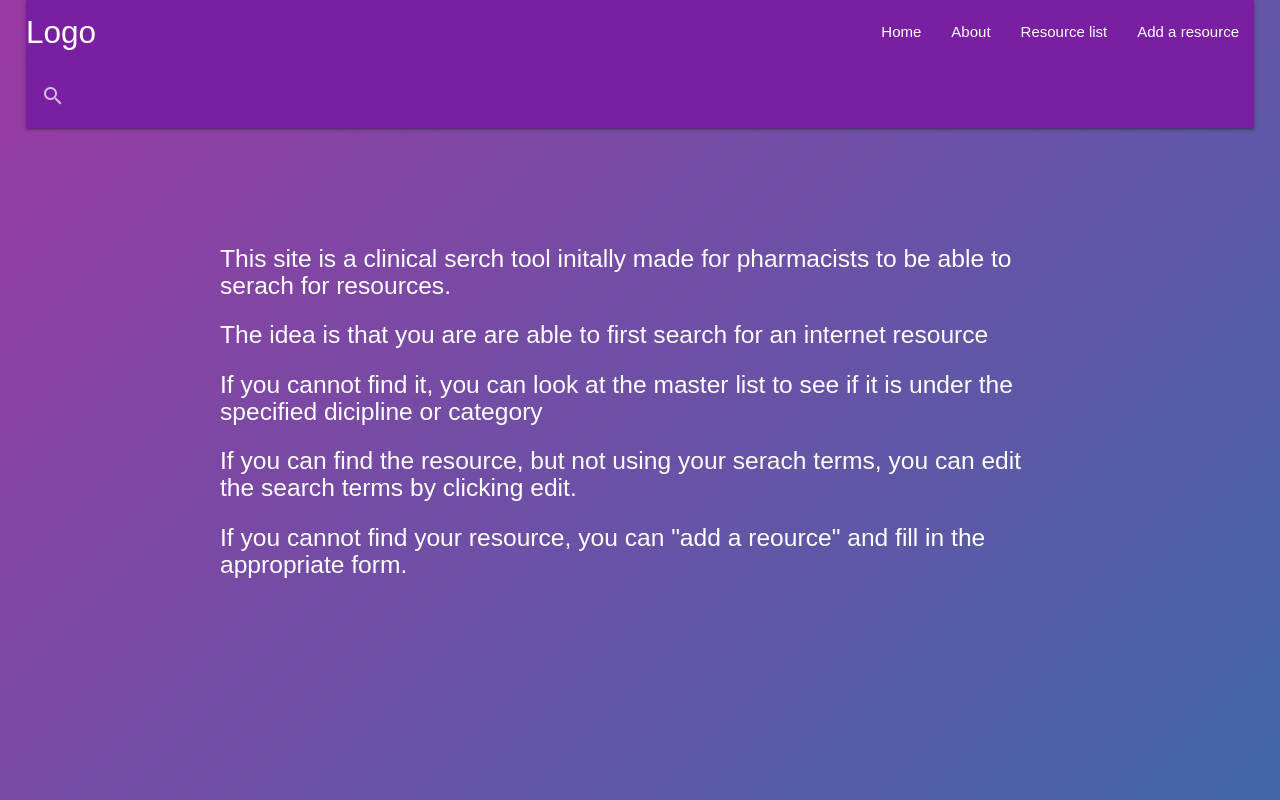
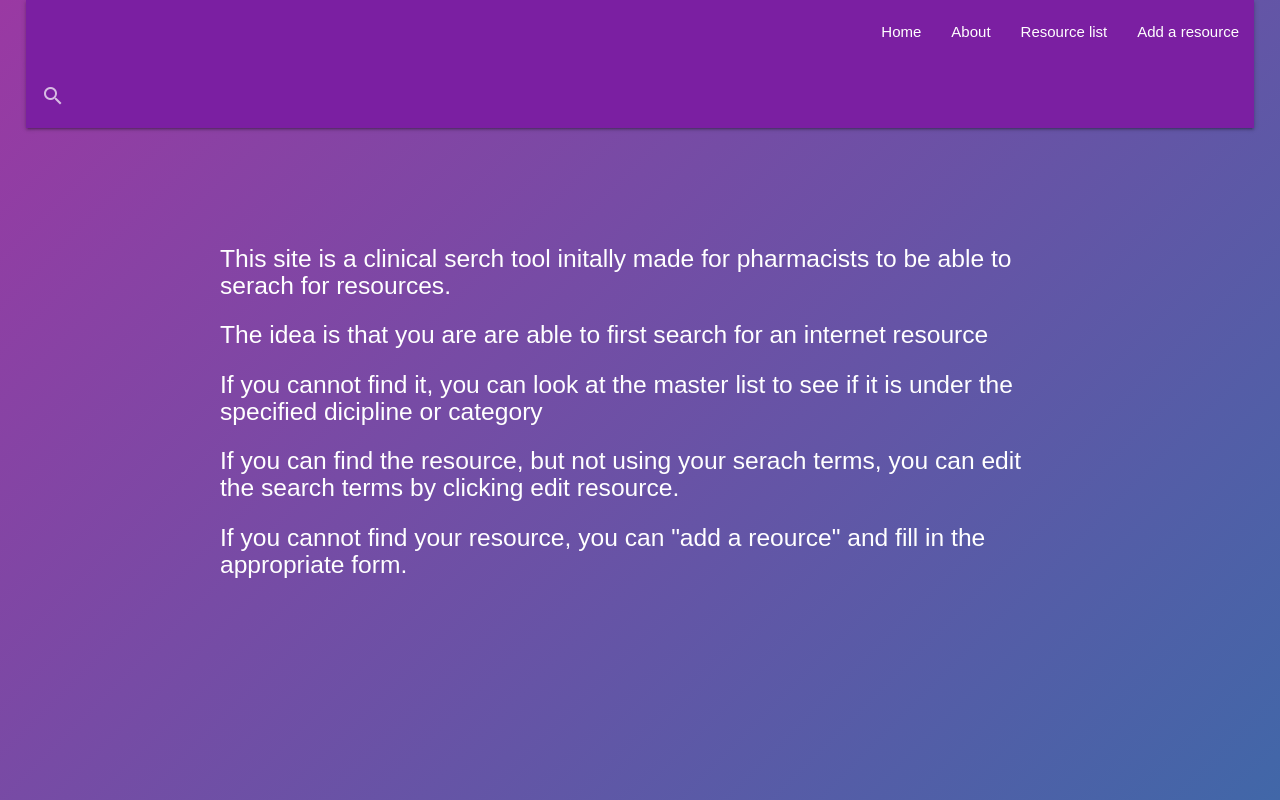
Before and after one commit to Mismiles/clinical-search-tool, a Flask app: page /about in a window 1280 px wide. Run offline with Flask 2, Linux system fonts and the light colour scheme; some libraries are stand-ins or nearby versions.

Commit message:
Added function to edit data on mongodb via editresource form, Removed logo on base.html navbar, attempted to get date to appear on editresource form

```diff
--- a/app.py
+++ b/app.py
@@ -46,6 +46,19 @@ def editresource(resource_id):
     all_categories = mongo.db.categories.find()
     return render_template('editresource.html', resource=the_resource, categories=all_categories)
 
+@app.route("/updateresource/<resource_id>", methods=["POST"])
+def updateresource(resource_id):
+    resources = mongo.db.resource
+    resources.update( {'_id': ObjectId(resource_id)},
+    {
+        'resource_category':request.form.get('resource_category'),
+        'resource_name':request.form.get('resource_name'),
+        'resource_link':request.form.get('resource_link'),
+        'resource_description': request.form.get('resource_description'),
+        'resource_updated': request.form.get('resource_updated')
+    })
+    return redirect(url_for('resourcelist'))
+
 
 if __name__ == "__main__":
     app.run(host=os.environ.get("IP"),
--- a/templates/about.html
+++ b/templates/about.html
@@ -9,7 +9,7 @@
 <br>
 <h5>If you cannot find it, you can look at the master list to see if it is under the specified dicipline or category</h5>
 <br>
-<h5>If you can find the resource, but not using your serach terms, you can edit the search terms by clicking edit.</h5>
+<h5>If you can find the resource, but not using your serach terms, you can edit the search terms by clicking edit resource.</h5>
 <br>
 <h5>If you cannot find your resource, you can "add a reource" and fill in the appropriate form.</h5>
 {% endblock %}
--- a/templates/base.html
+++ b/templates/base.html
@@ -15,7 +15,6 @@
     <main>
     <nav>
     <div class="nav-wrapper purple darken-2">
-      <a href="#" class="brand-logo">Logo</a>
       <ul id="nav-mobile" class="right hide-on-med-and-down">
         <li><a href="/">Home</a></li>
         <li><a href="{{ url_for('about') }}">About</a></li>
```
Also changed, not shown: templates/editresource.html (+9 -1 lines).
